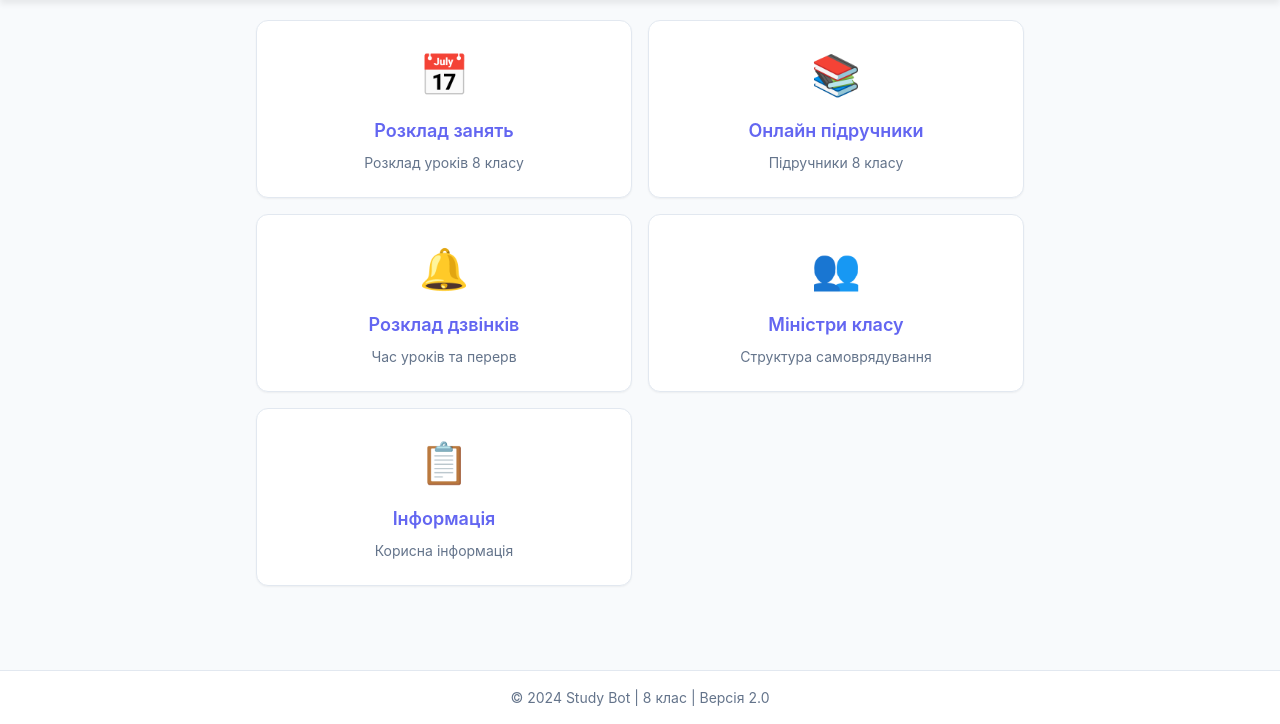
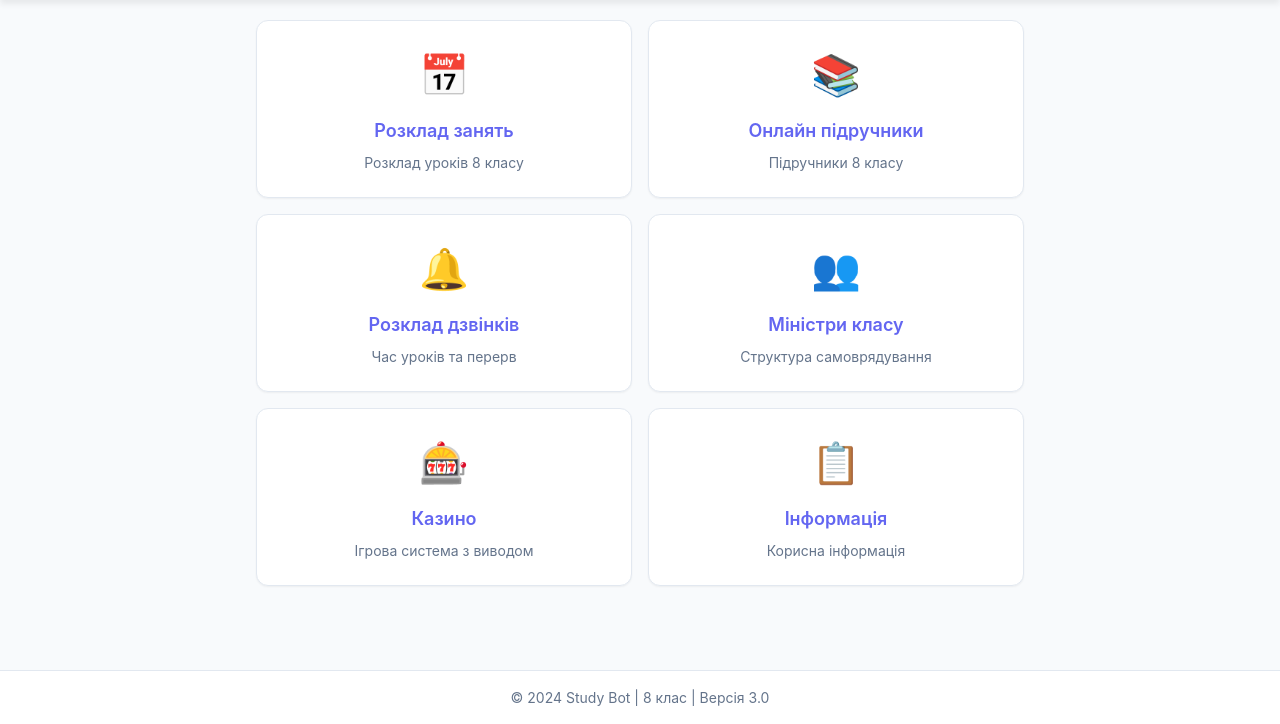
Before and after one commit to 0Avin0/telegram-school-bot, a plain HTML site: page public/index.html in a window 1280 px wide. Shown: the part 76-800 px from the top of the page. Drawn offline with Linux system fonts and the light colour scheme; a script that the page names is missing.

Commit message:
index.html

```diff
--- a/public/index.html
+++ b/public/index.html
@@ -49,6 +49,13 @@
                     <p>Структура самоврядування</p>
                 </div>
 
+                <!-- Кнопка казино -->
+                <div class="nav-card" data-feature="casino">
+                    <div class="card-icon">🎰</div>
+                    <h3>Казино</h3>
+                    <p>Ігрова система з виводом</p>
+                </div>
+
                 <!-- Кнопка інформації -->
                 <div class="nav-card" data-feature="info">
                     <div class="card-icon">📋</div>
@@ -59,7 +66,7 @@
         </main>
 
         <footer class="app-footer">
-            <p>© 2024 Study Bot | 8 клас | Версія 2.0</p>
+            <p>© 2024 Study Bot | 8 клас | Версія 3.0</p>
         </footer>
     </div>
 
```
